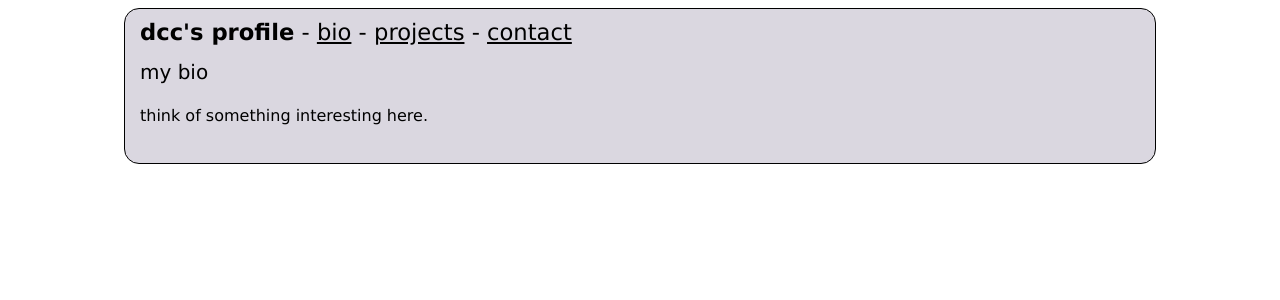
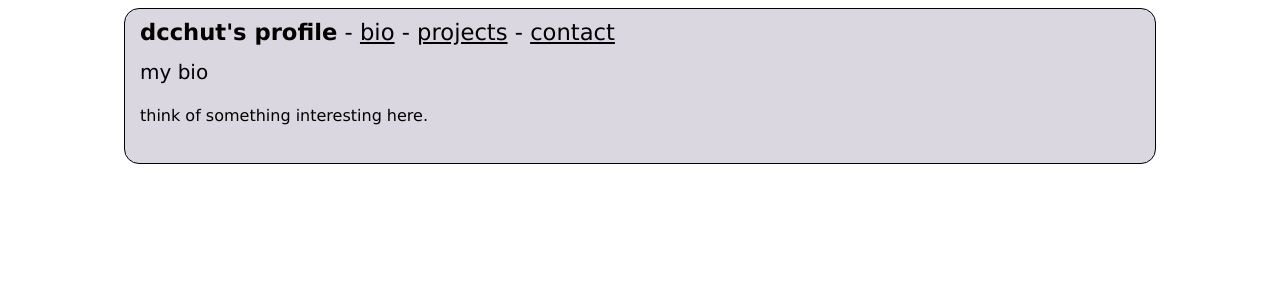
Before and after one commit to dcchut/dccweb, a PHP site: page / in a window 1280 px wide. Shown: the top 300 px of the page. Run offline with PHP 8.4, Linux system fonts and the light colour scheme.

Commit message:
changed dcc to dcchut

```diff
--- a/site.php
+++ b/site.php
@@ -8,12 +8,12 @@ function show_site($content, $title = ''){
 <!DOCTYPE html PUBLIC "-//W3C//DTD XHTML 1.0 Strict//EN" "http://www.w3.org/TR/xhtml1/DTD/xhtml1-strict.dtd">
 <html xmlns="http://www.w3.org/1999/xhtml" xml:lang="en" lang="en">
 	<head>
-		<title>dcc - <?php echo $title; ?></title>
+		<title>dcchut - <?php echo $title; ?></title>
 		<link rel="stylesheet" type="text/css" href="style.css" />
 	</head>
 	<body>
 		<div id="main">
-			<p class="top"><span class="heading">dcc's profile</span> - <a href="<?php echo SITE_ROOT; ?>bio">bio</a>
+			<p class="top"><span class="heading">dcchut's profile</span> - <a href="<?php echo SITE_ROOT; ?>bio">bio</a>
 														  - <a href="<?php echo SITE_ROOT; ?>projects">projects</a>
 														  - <a href="<?php echo SITE_ROOT; ?>contact">contact</a></p>
 			 <?php echo $content; ?>
```
